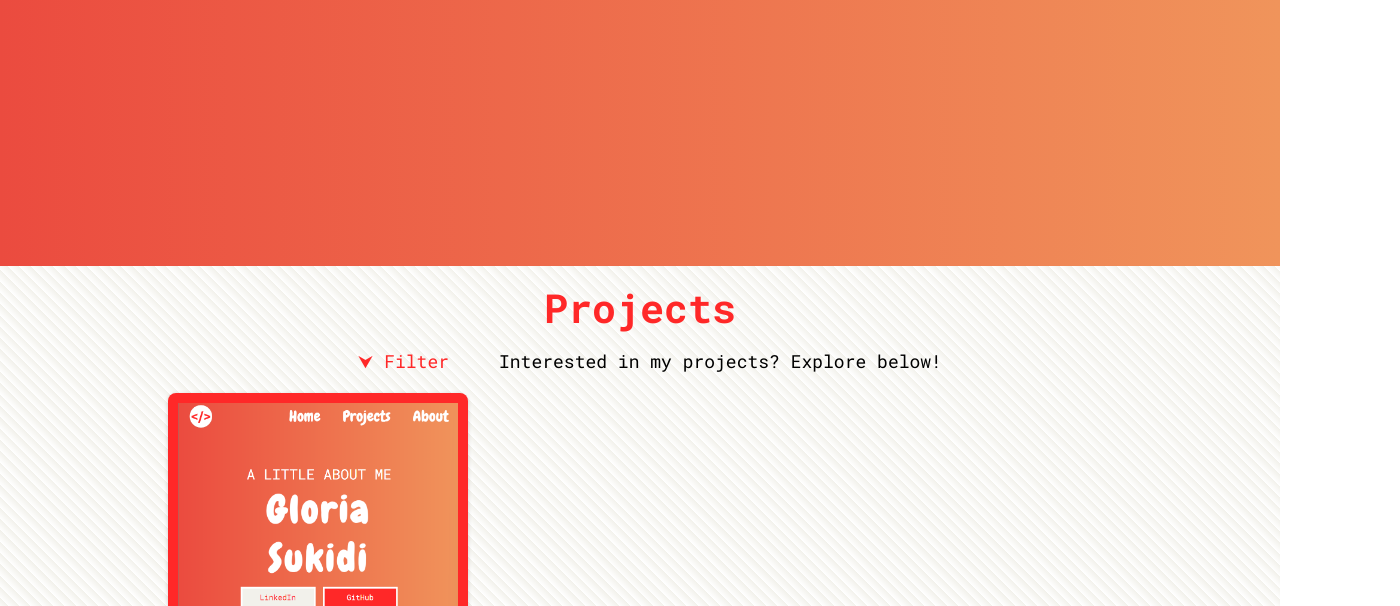
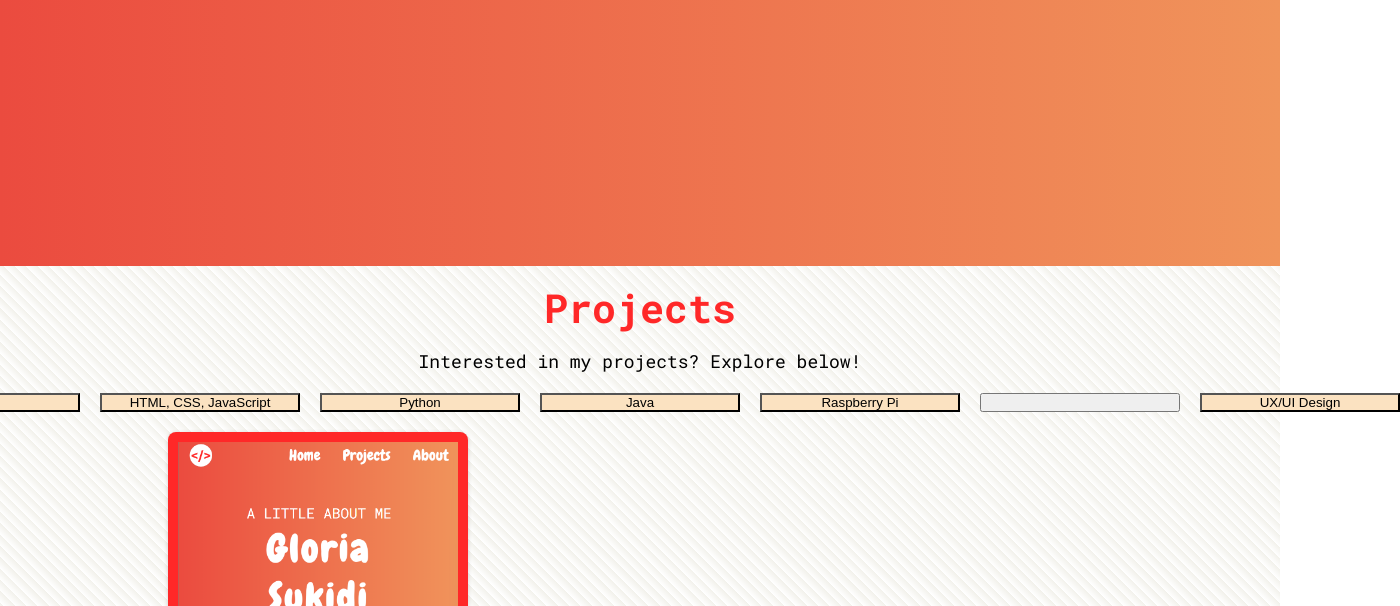
Before and after one commit to glogloria/personal-website, a plain HTML site: page index.html in a window 1280 px wide. Shown: the part 534-1140 px from the top of the page, 1400 px wide, since content can reach past the window. Drawn offline with Linux system fonts and the light colour scheme.

Commit message:
Changed filters into buttons and changed Home and Project button background colors

```diff
--- a/index.css
+++ b/index.css
@@ -135,7 +135,7 @@ nav {
 }
 
 .linkedin-button {
-    background-color: #f2f1eb;
+    background-color: #fbe2c1;
     color: #ff2828;
 }
 
@@ -161,7 +161,7 @@ a.github-button:hover {
         white,
         #f2f1eb 8px
     );
-    min-height: 500px;
+    min-height: 100vh;
 }
 
 #projects h1 {
@@ -177,7 +177,7 @@ a.github-button:hover {
 .project-subheader{
     display: grid;
     justify-content: center;
-    gap: 50px;
+    gap: 20px;
 }
 
 .dropdown {
@@ -215,12 +215,20 @@ a.github-button:hover {
     font-weight: bold;
 }
 
+
 .filter {
-    color: #ff2828;
+    display: grid;
+    grid-auto-flow: column;
+    grid-auto-columns: 200px;
+    gap: 20px;
+
+    border-width: 0px;
     font-family: "Roboto Mono", monospace;
     font-size: large;
-    grid-column: 1;
-    padding-left: 20px;
+}
+
+.filterBtn {
+    background-color: #fbe2c1;
 }
 
 .filter:hover {
@@ -239,10 +247,8 @@ a.github-button:hover {
     color: black;
     font-family: "Roboto Mono", monospace;
     font-size: large;
-    grid-column: 2 / span 1;
     text-align: center;
     width: auto;
-    white-space: nowrap;
 }
 
 .project-container {
--- a/index.html
+++ b/index.html
@@ -47,18 +47,15 @@
     <section id="projects">
         <h1>Projects</h1>
         <div class="project-subheader">
-            <div class="dropdown">
-                <div class="filter">&#11167 Filter</div>
-                <div class="dropdown-menu">
-                    <a href="#" onclick="event.preventDefault(); filterSelection('all')">All</a>
-                    <a href="#" onclick="event.preventDefault(); filterSelection('frontend')">HTML, CSS, JavaScript</a>
-                    <a href="#" onclick="event.preventDefault(); filterSelection('python')">Python</a>
-                    <a href="#" onclick="event.preventDefault(); filterSelection('java')">Java</a>
-                    <a href="#" onclick="event.preventDefault(); filterSelection('raspberrypi')">Raspberry Pi</a>
-                    <a href="#" onclick="event.preventDefault(); filterSelection('design')">UX/UI Design</a>
-                </div>
+            <p id="project-subtitle"> Interested in my projects? Explore below! </p>
+            <div class="filter">
+                <button class="filterBtn" onclick="event.preventDefault(); filterSelection('all')">All</button>
+                <button class="filterBtn" onclick="event.preventDefault(); filterSelection('frontend')">HTML, CSS, JavaScript</button>
+                <button class="filterBtn" onclick="event.preventDefault(); filterSelection('python')">Python</button>
+                <button class="filterBtn" onclick="event.preventDefault(); filterSelection('java')">Java</button>
+                <button class="filterBtn" onclick="event.preventDefault(); filterSelection('raspberrypi')">Raspberry Pi<button>
+                <button class="filterBtn" onclick="event.preventDefault(); filterSelection('design')">UX/UI Design</button>
             </div>
-            <p id="project-subtitle"> Interested in my projects? Explore below! </p>
         </div>
 
 
```
